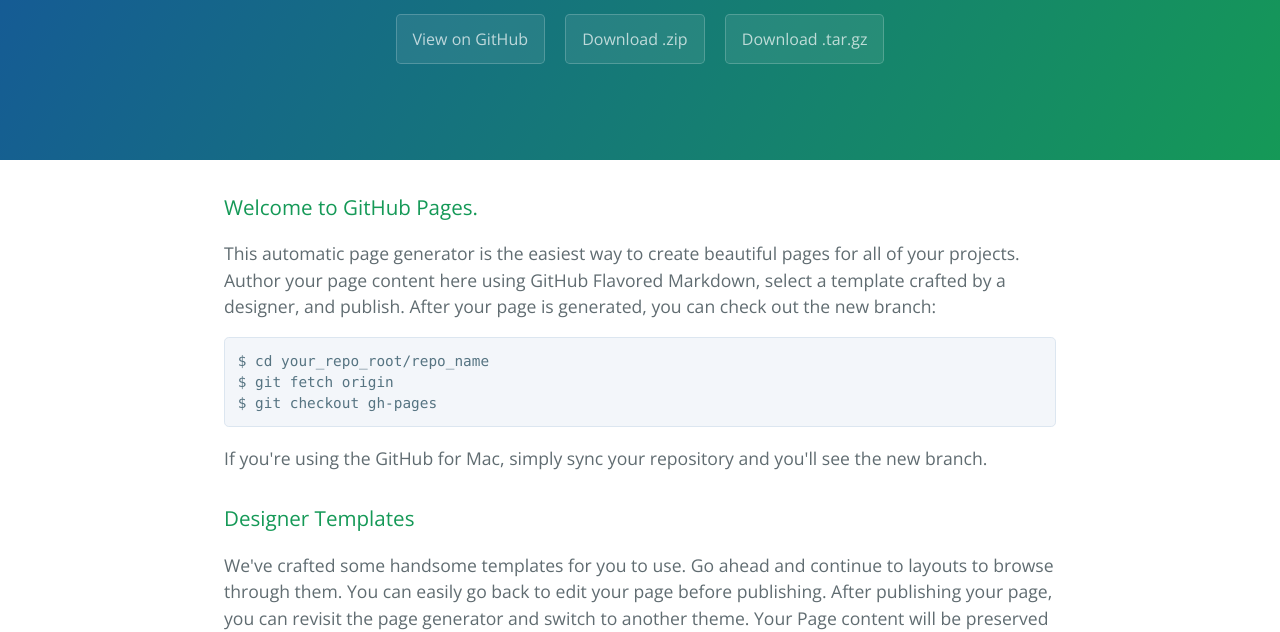
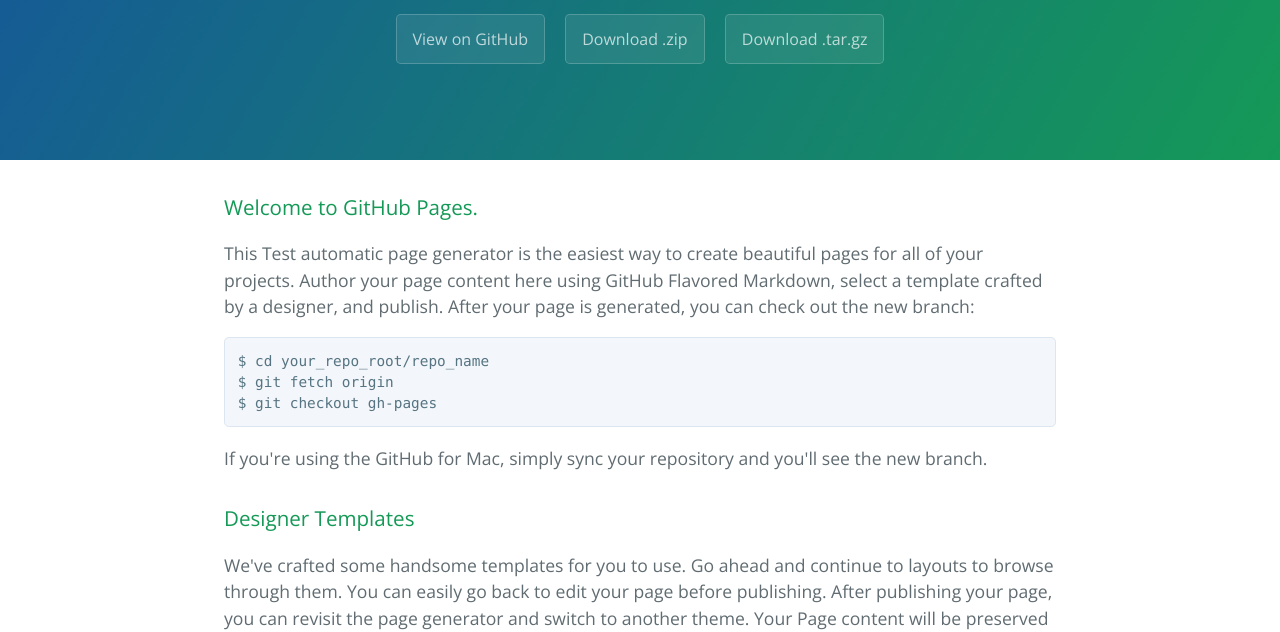
Before and after one commit to ehardway/DBA, a plain HTML site: page index.html in a window 1280 px wide. Shown: the part 176-808 px from the top of the page. Drawn offline with nearby package versions, Linux system fonts and the light colour scheme.

Commit message:
testing a change

```diff
--- a/index.html
+++ b/index.html
@@ -22,7 +22,7 @@
       <h3>
 <a id="welcome-to-github-pages" class="anchor" href="#welcome-to-github-pages" aria-hidden="true"><span class="octicon octicon-link"></span></a>Welcome to GitHub Pages.</h3>
 
-<p>This automatic page generator is the easiest way to create beautiful pages for all of your projects. Author your page content here using GitHub Flavored Markdown, select a template crafted by a designer, and publish. After your page is generated, you can check out the new branch:</p>
+<p>This Test automatic page generator is the easiest way to create beautiful pages for all of your projects. Author your page content here using GitHub Flavored Markdown, select a template crafted by a designer, and publish. After your page is generated, you can check out the new branch:</p>
 
 <pre><code>$ cd your_repo_root/repo_name
 $ git fetch origin
```
